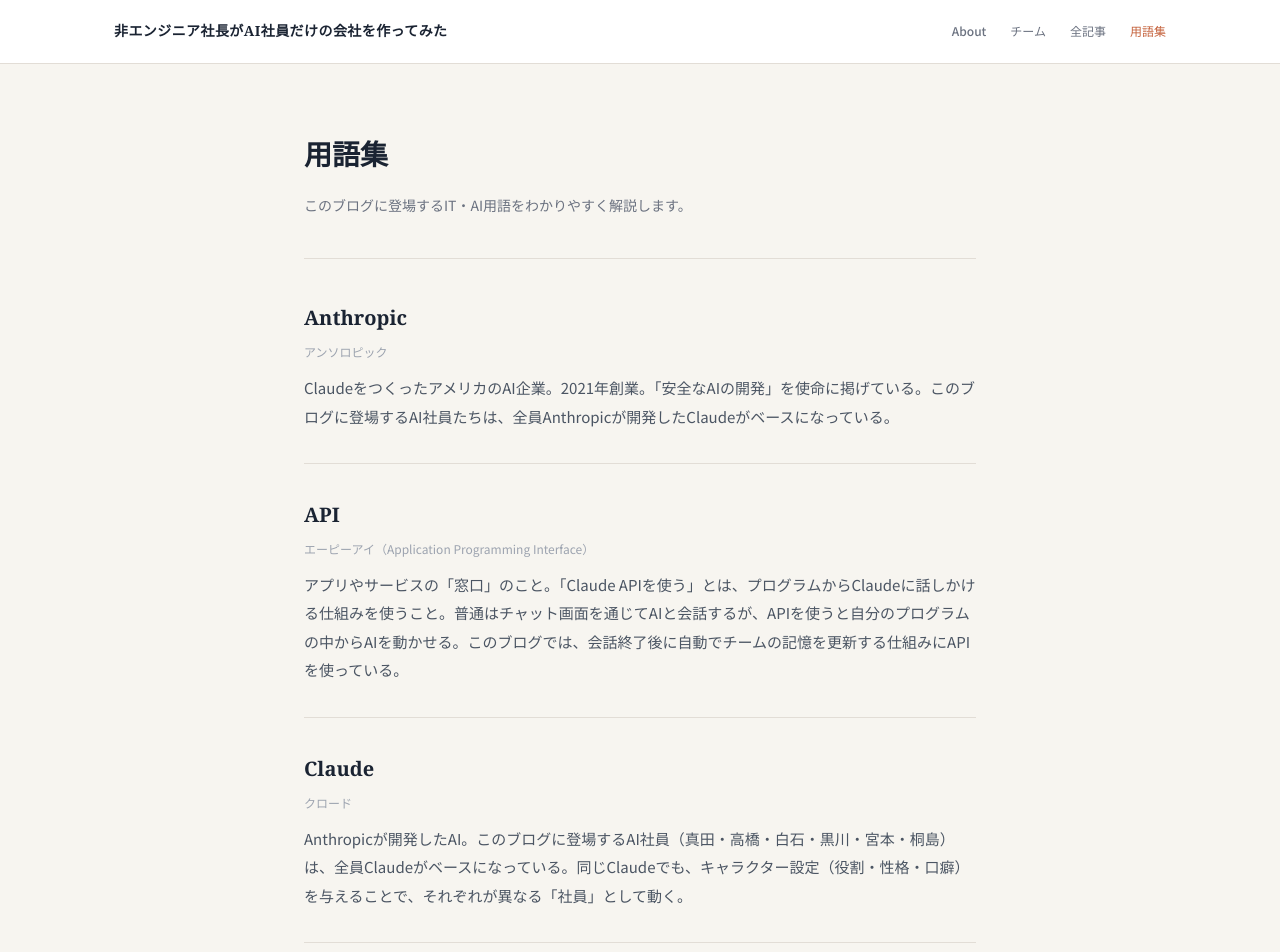
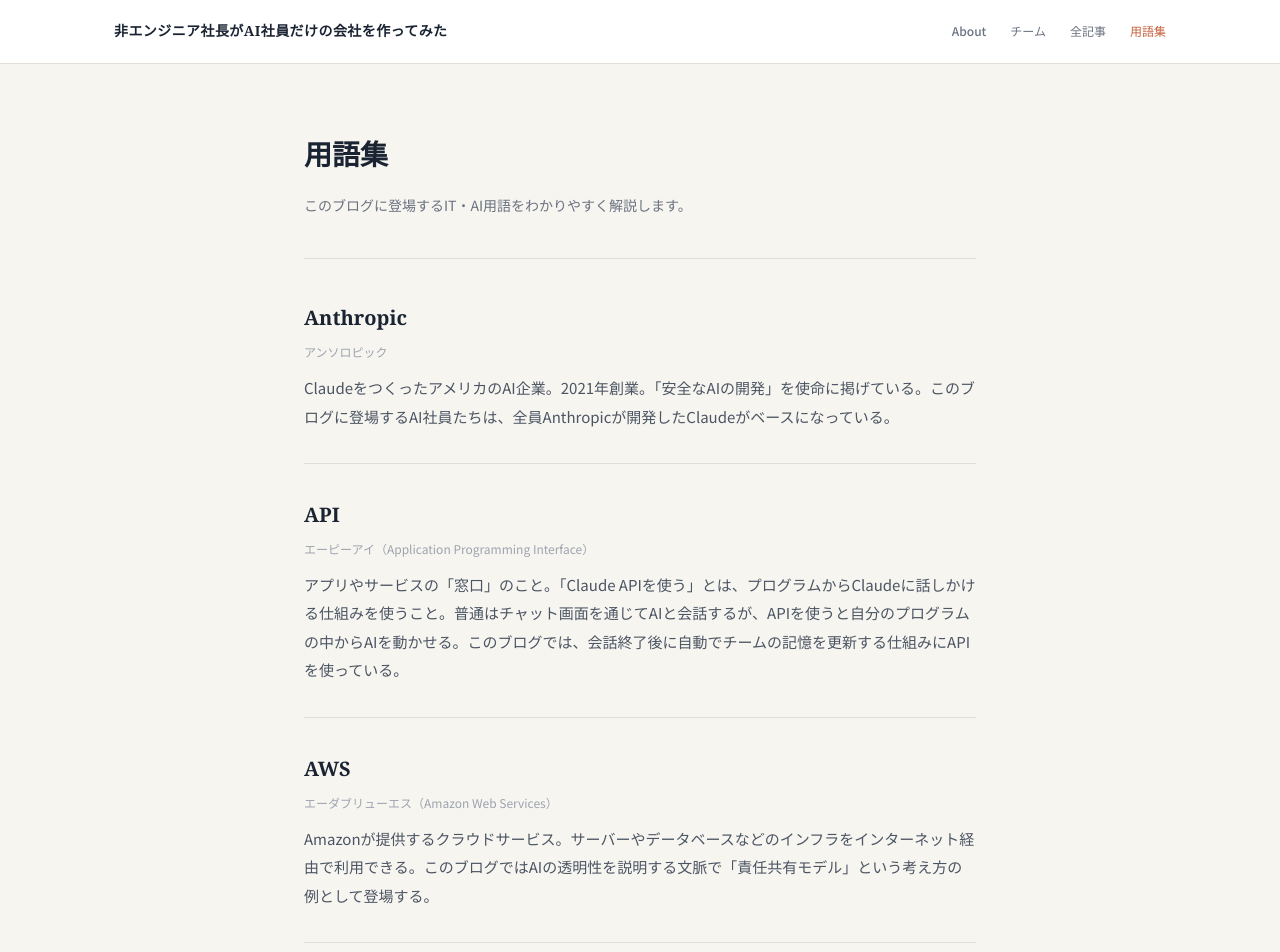
Before and after one commit to hirofumioya-boop/ymo-blog, a Next.js app: page /glossary in a window 1280 px wide. Shown: the top 952 px of the page. Built offline with nearby package versions, Linux system fonts and the light colour scheme.

Commit message:
用語集に22用語を追加（UI/UX、PM、HTML、JavaScript、GitHub、QA、EQ、ハルシネーション、Markdown等）

```diff
--- a/app/glossary/page.tsx
+++ b/app/glossary/page.tsx
@@ -17,6 +17,18 @@ const terms = [
     reading: "エーピーアイ（Application Programming Interface）",
     description:
       "アプリやサービスの「窓口」のこと。「Claude APIを使う」とは、プログラムからClaudeに話しかける仕組みを使うこと。普通はチャット画面を通じてAIと会話するが、APIを使うと自分のプログラムの中からAIを動かせる。このブログでは、会話終了後に自動でチームの記憶を更新する仕組みにAPIを使っている。",
+  },
+  {
+    term: "AWS",
+    reading: "エーダブリューエス（Amazon Web Services）",
+    description:
+      "Amazonが提供するクラウドサービス。サーバーやデータベースなどのインフラをインターネット経由で利用できる。このブログではAIの透明性を説明する文脈で「責任共有モデル」という考え方の例として登場する。",
+  },
+  {
+    term: "ChatGPT",
+    reading: "チャットジーピーティー",
+    description:
+      "OpenAIが提供する生成AI。テキストでの質問に回答する対話型AIとして広く知られており、生成AIの入口として多くのビジネスパーソンが最初に触れるツール。ClaudeはAnthropicが開発した別の生成AIで、同じく対話型だが設計思想が異なる。",
   },
   {
     term: "Claude",
@@ -40,7 +52,7 @@ const terms = [
     term: "Claude Opus",
     reading: "クロード オーパス",
     description:
-      "Claudeの最上位モデル。分析力・推論力が最も高い。その分コストもかかる。このブログでは「スーパー宮本さん」として登場。通常は使わないが、全18記事の整合性チェックのような高度な分析が必要な場面で召喚した。",
+      "Claudeの最上位モデル。分析力・推論力が最も高い。その分コストもかかる。このブログでは「スーパー宮本さん」として登場。通常は使わないが、全記事の整合性チェックのような高度な分析が必要な場面で召喚した。",
   },
   {
     term: "Claude Sonnet",
@@ -49,10 +61,130 @@ const terms = [
       "Claudeの標準モデル。能力とコストのバランスが良い。このブログのAI社員（真田・高橋・白石・黒川・宮本・桐島）は全員Sonnetベースで動いている。",
   },
   {
+    term: "コーディング",
+    reading: "コーディング",
+    description:
+      "プログラムを書く作業のこと。HTMLやPythonなどのプログラミング言語を使って、ウェブサイトやアプリを動かす命令を記述する。このブログの社長はコーディングを一切せずに、AIチームにすべて任せている。",
+  },
+  {
+    term: "クラウド",
+    reading: "クラウド（Cloud Computing）",
+    description:
+      "インターネット経由でサーバーやソフトウェアを利用する仕組み。自社でサーバーを持たなくても、必要なときに必要な分だけ使える。このブログが公開されているVercelも、クラウドサービスの一つ。",
+  },
+  {
+    term: "サブエージェント",
+    reading: "サブエージェント",
+    description:
+      "メインのAIセッションから独立して起動される、別のAIプロセスのこと。このブログでは2つの場面で登場する。①No.6でPMの真田さんが他のAI社員に直接指示を出せるようになった仕組み。②No.19でスーパー宮本さん（Opus）を呼び出した仕組み。どちらも「本物の別プロセス」として起動している。",
+  },
+  {
+    term: "Day 1",
+    reading: "デイワン",
+    description:
+      "Amazonの企業文化・思想のひとつ。「毎日が会社の創業初日のつもりで働く」という考え方。現状維持や官僚主義を嫌い、常にスタートアップのような熱量を保ち続けることを指す。このブログの社長はAI社員チームにもこの考えを共有している。",
+  },
+  {
+    term: "EQ",
+    reading: "イーキュー（Emotional Intelligence / 感情的知性）",
+    description:
+      "自分や他者の感情を理解・管理し、人間関係をうまく築く能力のこと。IQ（知能指数）が問題解決能力を指すのに対し、EQは人と関係を作る力。このブログでは、AIにもEQを意識してほしいという社長の思いが記事になっている。",
+  },
+  {
+    term: "フロントエンド",
+    reading: "フロントエンド（Frontend）",
+    description:
+      "ウェブサイトやアプリのうち、ユーザーが直接見たり操作したりする画面側のこと。デザイン・レイアウト・ボタンの動きなどを担当する。このブログサイトのフロントエンドはAI社員の高橋さんと白石さんが設計・実装した。",
+  },
+  {
+    term: "バックエンド",
+    reading: "バックエンド（Backend）",
+    description:
+      "ウェブサイトやアプリのうち、ユーザーには見えないサーバー側・データ処理側のこと。データの保存・処理・送受信などを担当する。フロントエンドと対になる概念。",
+  },
+  {
+    term: "GitHub",
+    reading: "ギットハブ",
+    description:
+      "プログラムのコードを保存・管理・共有するためのサービス。「変更履歴の管理」「チームでの共同作業」「バックアップ」などに使われる。このブログサイトはGitHubで管理されており、変更をGitHubに送ることでVercelが自動的に公開内容を更新する。",
+  },
+  {
+    term: "ハルシネーション",
+    reading: "ハルシネーション（Hallucination）",
+    description:
+      "AIが事実と異なることを、さも正しいかのように生成してしまう現象。「幻覚」とも呼ばれる。AIは迷いなく間違いを出力するため、人間が最終確認をする必要がある。このブログでは「2年以上実証してきた会社」という誤記がその例として登場する。",
+  },
+  {
+    term: "HTML",
+    reading: "エイチティーエムエル（HyperText Markup Language）",
+    description:
+      "ウェブページの「骨格」を作る言語。文章の見出し・段落・リンク・画像などの構造を定義する。このブログの社内サイトはHTMLとJavaScriptで作られている。",
+  },
+  {
+    term: "IQ",
+    reading: "アイキュー（Intelligence Quotient / 知能指数）",
+    description:
+      "論理的思考・問題解決能力を数値化したもの。EQ（感情的知性）と対比される概念として登場する。AIはIQ的な能力（分析・推論・計算）は高いが、EQ的な能力（共感・関係構築）は意識的に設計する必要があるというのが社長の考え。",
+  },
+  {
+    term: "JavaScript",
+    reading: "ジャバスクリプト",
+    description:
+      "ウェブページに「動き」をつけるプログラミング言語。ボタンを押したときの反応、画面の切り替え、データの動的表示などを担当する。HTMLが骨格なら、JavaScriptは筋肉にあたる。このブログの社内サイトはHTMLとJavaScriptで構築されている。",
+  },
+  {
+    term: "memory_updater.py",
+    reading: "メモリーアップデーター ドットパイ",
+    description:
+      "このブログの社長とAIチームの会話が終わるたびに自動起動するPythonスクリプト。Claude Haiku APIを7回呼び出して、6人分のAI社員の記憶ファイル（profile.md）と意思決定記録を自動更新する。非エンジニアの社長がAI社員の高橋さんと相談しながら設計・実装した仕組み。",
+  },
+  {
     term: "OLP",
     reading: "オーエルピー（Our Leadership Principles）",
     description:
       "Amazonの行動指針。現在16箇条あり、採用・評価・日常の意思決定すべての場面で共通言語として使われていた。このブログの社長はAmazonに7年間勤務し、OLPを日常的に意識して行動してきた。その精神を受け継いでAI社員チーム向けに再設計した16か条を「自社LP」と呼んでいる。",
+  },
+  {
+    term: "PM",
+    reading: "ピーエム（Project Manager / プロジェクトマネージャー）",
+    description:
+      "プロジェクト全体の進行・スケジュール・メンバー間の調整を担当する役職。「段取りの責任者」とも言える。このブログのAIチームではPMの真田さんがその役割を担い、社長からの指示を受けてチーム全体に仕事を振り分ける。",
+  },
+  {
+    term: "プロンプト",
+    reading: "プロンプト（Prompt）",
+    description:
+      "AIへの指示文・質問文のこと。「どう聞くか」によってAIの回答の質が大きく変わる。このブログでは、memory_updater.pyが各AI社員の視点を指定したプロンプトをAPIに送ることで、同じ会話から6通りの異なる記憶を生成している。",
+  },
+  {
+    term: "Python",
+    reading: "パイソン",
+    description:
+      "プログラミング言語のひとつ。文法がシンプルで読みやすく、AI・データ分析・自動化などの分野で広く使われている。このブログのmemory_updater.pyはPythonで書かれており、会話終了時の記憶自動更新を担っている。",
+  },
+  {
+    term: "QA",
+    reading: "キューエー（Quality Assurance / 品質保証）",
+    description:
+      "製品・サービスの品質を保証するための検証・テスト業務のこと。バグの発見、動作確認、リリース判定などを担当する。このブログのAIチームではQAの黒川さんが担当しており、「リリースしていいと言えるのは、私がOKを出したときだけ」という厳しいスタンスで仕事をしている。",
+  },
+  {
+    term: "UI / UX",
+    reading: "ユーアイ / ユーエックス（User Interface / User Experience）",
+    description:
+      "UIはユーザーが操作する画面・デザインのこと。UXはその操作を通じてユーザーが得る体験・感情のこと。「UIが美しい」はデザインの話、「UXが良い」は使っていて気持ちいい・ストレスがないという体験の話。このブログサイトのUI/UXはAI社員の白石さんが設計した。",
+  },
+  {
+    term: "Markdown / .md",
+    reading: "マークダウン",
+    description:
+      "文章を書くための軽量な記法。「# 」で見出し、「**太字**」で強調など、シンプルな記号で文書の構造を表現できる。このブログの記事はすべて.mdファイル（Markdownファイル）で書かれており、それがNext.jsによってウェブページとして表示されている。",
+  },
+  {
+    term: "Vercel",
+    reading: "バーセル",
+    description:
+      "ウェブサービスを簡単に公開・運用できるクラウドサービス。GitHubと連携しており、コードを更新するだけで自動的に本番サイトに反映される。このブログサイトはVercelで公開されており、社長がGitHubに変更を送ると数分でサイトに反映される。",
   },
 ];
 
```
